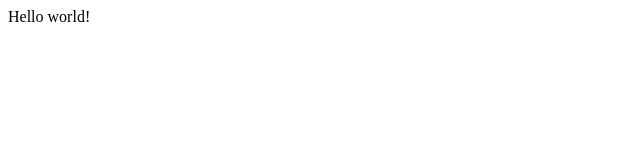
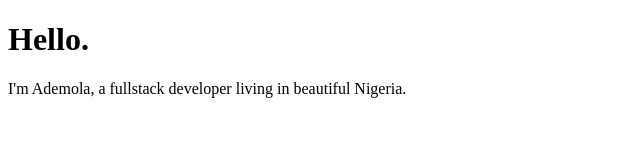
Before and after one commit to Emricky19/gatsby-blog, a Gatsby site: page / in a window 1280 px wide. Shown: the whole page, without its empty margins (0-640 px from the left). Built offline with nearby package versions, Linux system fonts and the light colour scheme; Gatsby itself is replaced by a stand-in of ours.

Commit message:
Initial commit

```diff
--- a/src/pages/index.js
+++ b/src/pages/index.js
@@ -1,5 +1,12 @@
-import React from "react"
+import React from 'react'
 
-export default function Home() {
-  return <div>Hello world!</div>
+const HomePage = () => {
+  return (
+    <div>
+      <h1>Hello.</h1>
+      <p>I'm Ademola, a fullstack developer living in beautiful Nigeria.</p>
+    </div>
+  )
 }
+
+export default HomePage
```
Also changed, not shown: src/pages/about.js (added, +11 -0 lines), src/pages/blog.js (added, +12 -0 lines), src/pages/contact.js (added, +11 -0 lines).
